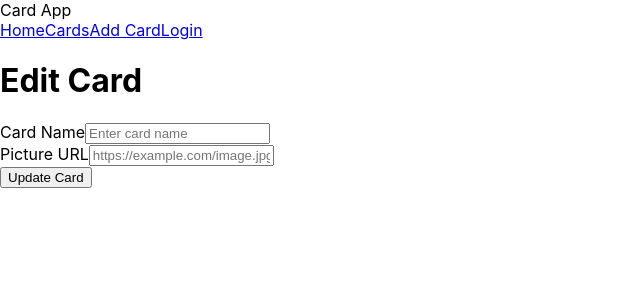
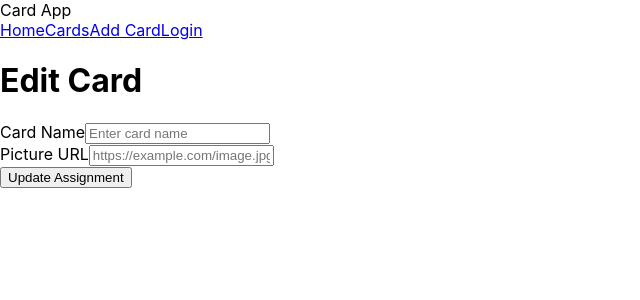
Before and after one commit to Kdsjkdsns/CA2AssignmentManager, a React (Create React App) app: page /editcard/1 in a window 1280 px wide. Shown: the top 300 px of the page, without its empty margins (0-640 px from the left). Built offline with nearby package versions, Linux system fonts and the light colour scheme.

Commit message:
Refactor EditCard to handle assignment updates

```diff
--- a/src/pages/EditCard.js
+++ b/src/pages/EditCard.js
@@ -8,20 +8,21 @@ export default function EditCard() {
     const { id } = useParams();
     const [busy, setBusy] = useState(false);
     const [error, setError] = useState("");
-    const [cardData, setCardData] = useState({
-        cardname: "",
-        cardpic: ""
+    const [assignmentData, setAssignmentData] = useState({
+        assignmentname: "",
+        duedate: "",
+        status: ""
     });
 
     const handleSubmit = async () => {
         try {
             setBusy(true);
             setError("");
-            await updateCard(id, cardData);
+            await updateCard(id, assignmentData);
             navigate("/allCard"); // MUST match App.js
         } catch (err) {
             console.error(err);
-            setError("Failed to update card");
+            setError("Failed to update assignment");
         } finally {
             setBusy(false);
         }
@@ -32,11 +33,11 @@ export default function EditCard() {
             <h1>Edit Card</h1>
             {error && <p style={{ color: "red" }}>{error}</p>}
             <CardForm
-                values={cardData}
-                onChange={setCardData}
+                values={assignmentData}
+                onChange={setAssignmentData}
                 onSubmit={handleSubmit}
                 busy={busy}
-                submitText="Update Card"
+                submitText="Update Assignment"
             />
         </main>
     );
```
